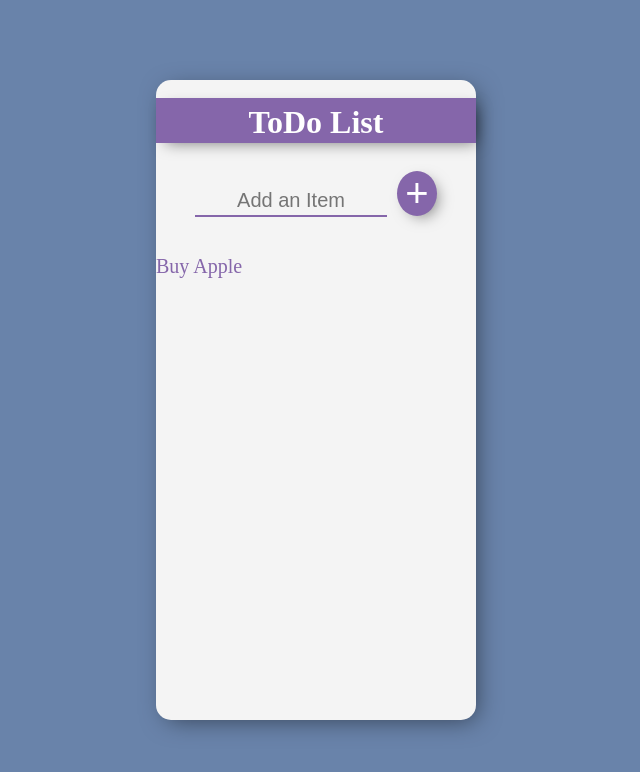
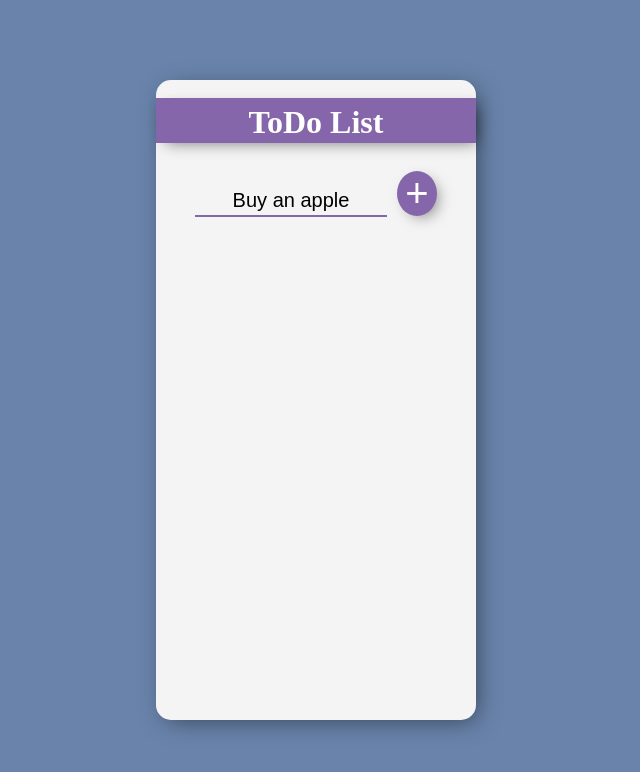
Before and after one commit to Alikhan219/Todo-list-app, a React (Create React App) app: page / in a window 1280 px wide. Shown: the top 772 px of the page, without its empty margins (324-964 px from the left). Built offline with nearby package versions, Linux system fonts and the light colour scheme.

Commit message:
adding the function to add an item

```diff
--- a/src/App.js
+++ b/src/App.js
@@ -1,19 +1,28 @@
-import React from 'react'
+import React, { useState } from 'react'
 
-const App=()=>{
+const App = () => {
 
-return(
+  const [fullname, setfullname] = useState("Buy an apple")
+   const [name, setname] = useState('')
+const inputEvent=(event)=>{
+    setfullname(event.target.value)
+}
+const onSubmit=()=>{
+    setname(fullname)
+}
+
+
+    return (
         <>
-    <div className= "main_div">
+            <div className="main_div">
                 <div className="center_div">
                     <br />
                     <h1> ToDo List </h1>
                     <br />
-   <input type="text" placeholder="Add an Item" />
-   <button > + </button>
-
+                    <input type="text" placeholder="Add an Item" onChange={inputEvent} value={fullname}/>
+                    <button onClick={onSubmit} > + </button>
                     <ol>
-       <li>buy apple</li>
+                        <li>{name}</li>
                     </ol>
                 </div>
             </div>
--- a/src/index.css
+++ b/src/index.css
@@ -54,6 +54,7 @@ button{
   outline: none;
   margin-left: 10px;
   box-shadow: 5px 5px 15px -5px rgba(0,0,0,0.5);
+  cursor: pointer;
 }
 button:hover{
   background: #20b56b;
```
Lines whose indentation alone changed are shown as unchanged.
